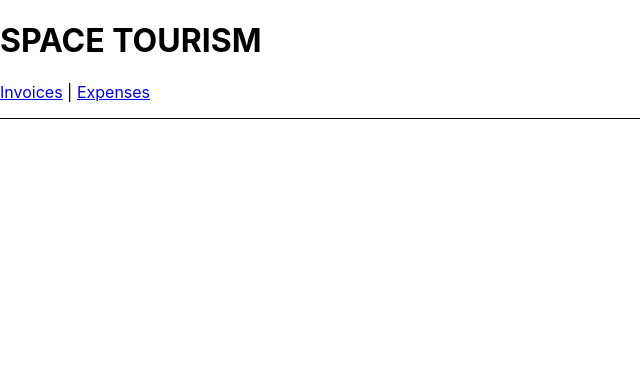
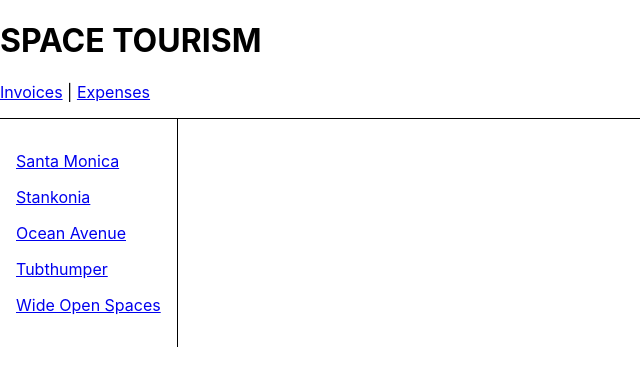
Before and after one commit to blabash/space-tourism-multi-page-website, a React (Create React App) app: page /invoices in a window 1280 px wide. Shown: the top 386 px of the page, without its empty margins (0-640 px from the left). Built offline with nearby package versions, Linux system fonts and the light colour scheme.

Commit message:
Add initial routes

```diff
--- a/src/App.tsx
+++ b/src/App.tsx
@@ -1,5 +1,5 @@
 import React from "react";
-import { Link } from "react-router-dom";
+import { Link, Outlet } from "react-router-dom";
 import "./App.css";
 
 function App() {
@@ -15,6 +15,7 @@
         <Link to="/invoices">Invoices</Link> |{" "}
         <Link to="/expenses">Expenses</Link>
       </nav>
+      <Outlet />
     </div>
   );
 }
--- /dev/null
+++ b/src/data.ts
@@ -0,0 +1,40 @@
+let invoices = [
+  {
+    name: "Santa Monica",
+    number: 1995,
+    amount: "$10,800",
+    due: "12/05/1995",
+  },
+  {
+    name: "Stankonia",
+    number: 2000,
+    amount: "$8,000",
+    due: "10/31/2000",
+  },
+  {
+    name: "Ocean Avenue",
+    number: 2003,
+    amount: "$9,500",
+    due: "07/22/2003",
+  },
+  {
+    name: "Tubthumper",
+    number: 1997,
+    amount: "$14,000",
+    due: "09/01/1997",
+  },
+  {
+    name: "Wide Open Spaces",
+    number: 1998,
+    amount: "$4,600",
+    due: "01/27/1998",
+  },
+];
+
+export function getInvoices() {
+  return invoices;
+}
+
+export function getInvoice(number: number) {
+  return invoices.find((invoice) => invoice.number === number);
+}
--- a/src/index.tsx
+++ b/src/index.tsx
@@ -1,9 +1,12 @@
 import React from "react";
 import ReactDOM from "react-dom/client";
 import "./index.css";
-import { BrowserRouter } from "react-router-dom";
+import { BrowserRouter, Route, Routes } from "react-router-dom";
 import App from "./App";
 import reportWebVitals from "./reportWebVitals";
+import Expenses from "./routes/expenses";
+import Invoices from "./routes/invoices";
+import Invoice from "./routes/invoice";
 
 const root = ReactDOM.createRoot(
   document.getElementById("root") as HTMLElement
@@ -11,7 +14,22 @@
 root.render(
   <React.StrictMode>
     <BrowserRouter>
-      <App />
+      <Routes>
+        <Route path="/" element={<App />}>
+          <Route path="expenses" element={<Expenses />} />
+          <Route path="invoices" element={<Invoices />}>
+            <Route path=":invoiceId" element={<Invoice />} />
+          </Route>
+          <Route
+            path="*"
+            element={
+              <main style={{ padding: "1rem" }}>
+                <p>There's nothing here!</p>
+              </main>
+            }
+          />
+        </Route>
+      </Routes>
     </BrowserRouter>
   </React.StrictMode>
 );
--- /dev/null
+++ b/src/routes/expenses.tsx
@@ -0,0 +1,7 @@
+import React from "react";
+
+type Props = {};
+
+export default function Expenses({}: Props) {
+  return <div>Expenses</div>;
+}
--- /dev/null
+++ b/src/routes/invoice.tsx
@@ -0,0 +1,22 @@
+import React from "react";
+import { useParams } from "react-router-dom";
+import { getInvoice } from "../data";
+
+type Props = {};
+type InvoiceParams = {
+  invoiceId: string;
+};
+
+export default function Invoice({}: Props) {
+  let { invoiceId } = useParams<InvoiceParams>();
+  let invoice = getInvoice(Number(invoiceId));
+  return (
+    <main style={{ padding: "1em" }}>
+      <h2>Total Due: {invoice?.amount}</h2>
+      <p>
+        {invoice?.name}: {invoice?.number}
+      </p>
+      <p>Due Date: {invoice?.due}</p>
+    </main>
+  );
+}
--- /dev/null
+++ b/src/routes/invoices.tsx
@@ -0,0 +1,31 @@
+import React from "react";
+import { Link, Outlet } from "react-router-dom";
+import { getInvoices } from "../data";
+
+type Props = {};
+
+export default function Invoices({}: Props) {
+  let invoices = getInvoices();
+
+  return (
+    <div style={{ display: "flex" }}>
+      <nav
+        style={{
+          borderRight: "solid 1px",
+          padding: "1rem",
+        }}
+      >
+        {invoices.map((invoice) => (
+          <Link
+            style={{ display: "block", margin: "1rem 0" }}
+            to={`/invoices/${invoice.number}`}
+            key={invoice.number}
+          >
+            {invoice.name}
+          </Link>
+        ))}
+      </nav>
+      <Outlet />
+    </div>
+  );
+}
```
